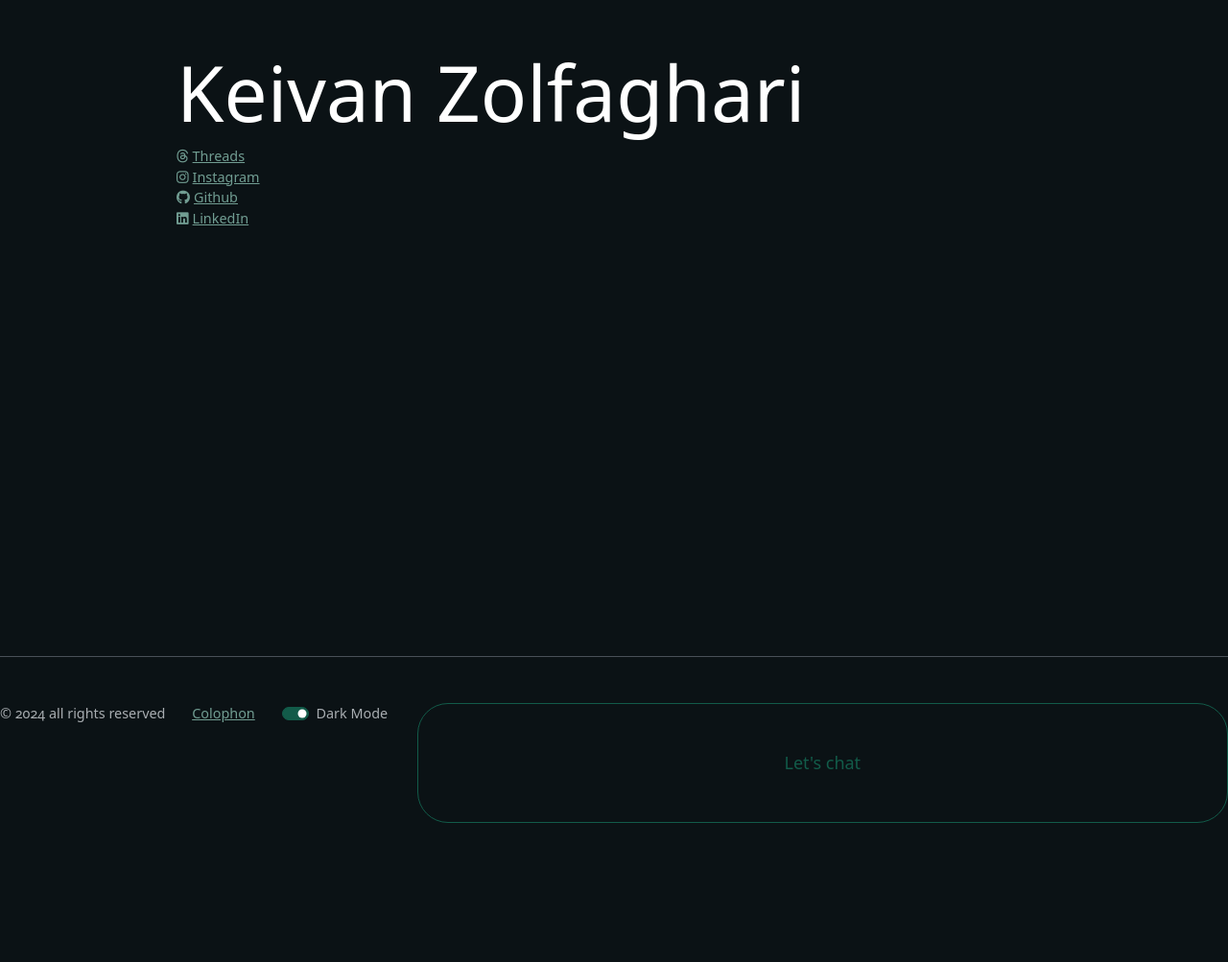
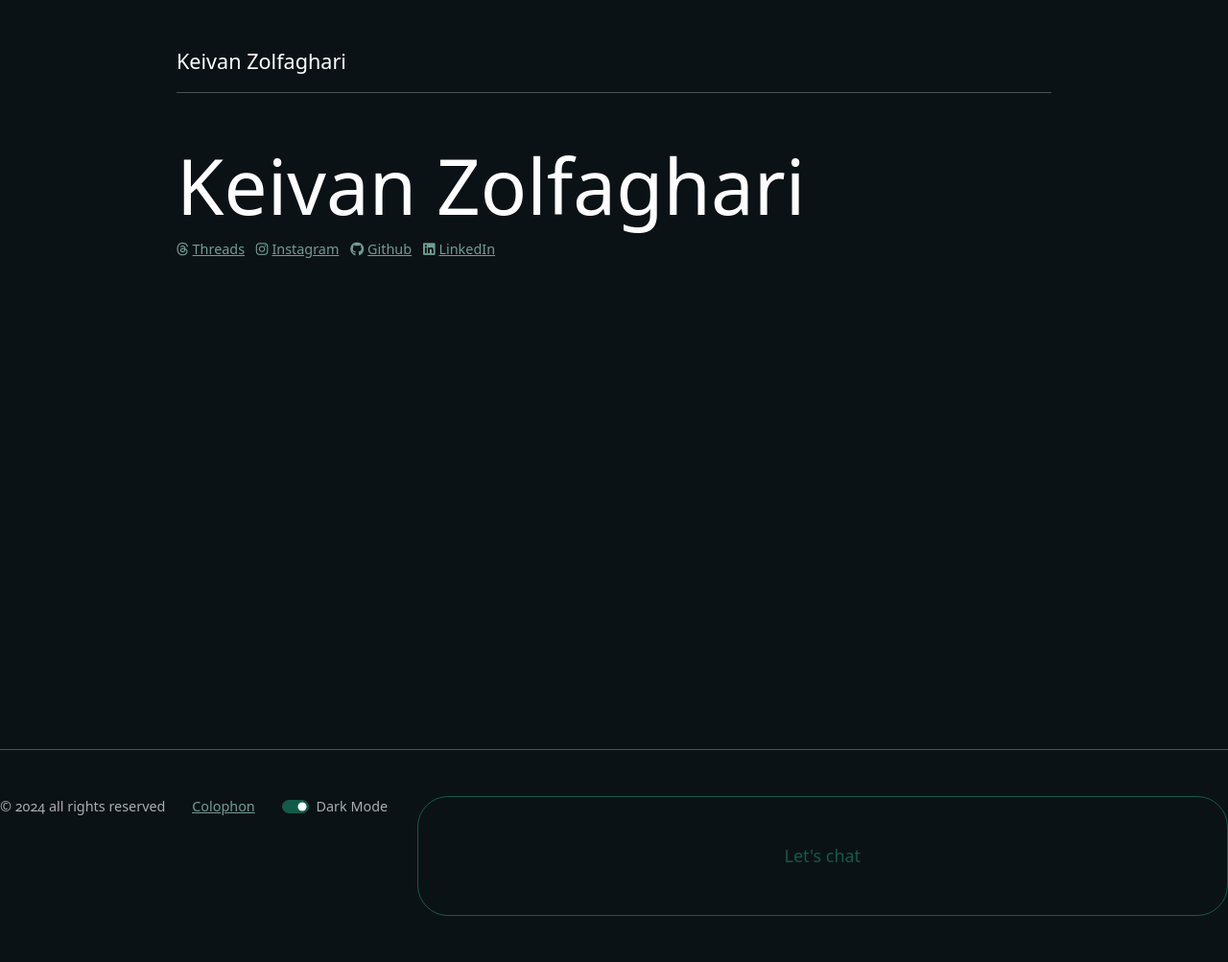
Before and after one commit to keivanz/keivanz.github.io, a Jekyll site: the page built from index.md, in a window 1280 px wide. Shown: the whole page at 96% size. Built offline with Jekyll 4.4.1, drawn with Linux system fonts in a browser that asks for light colours; nearby versions of some CDN libraries; before the commit the page ends 906 px from its top, so only the background shows below that.

Commit message:
undo error

```diff
--- a/_includes/main.html
+++ b/_includes/main.html
@@ -1,21 +1,21 @@
 <h1 class="display-1 text-body-emphasis">{{ site.title }}</h1>
     <ul class="list-inline ps-0">
-      <li>
+      <li class="list-inline-item">
         <a href="https://test.com/test" target="_blank">
           <i class="fa-brands fa-threads pe-1"></i>Threads
         </a>
       </li>
-      <li>
+      <li class="list-inline-item">
         <a href="https://test.com/test" target="_blank">
           <i class="fa-brands fa-instagram pe-1"></i>Instagram
         </a>
       </li>
-      <li>
+      <li class="list-inline-item">
         <a href="https://test.com/test" target="_blank">
           <i class="fa-brands fa-github pe-1"></i>Github
         </a>
       </li>
-      <li>
+      <li class="list-inline-item">
         <a href="https://test.com/test" target="_blank">
           <i class="fa-brands fa-linkedin pe-1"></i>LinkedIn
         </a>
--- a/_layouts/homepage.html
+++ b/_layouts/homepage.html
@@ -4,6 +4,8 @@
   <body>
 
     <div class="col-lg-9 mx-auto p-4 py-md-5">
+
+      {% include header.html %}
 
       <main>
         {% include main.html %}
```
